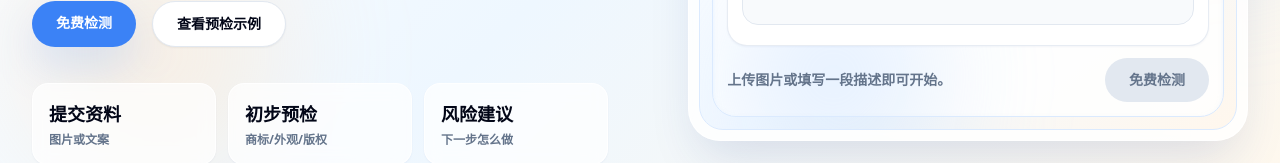
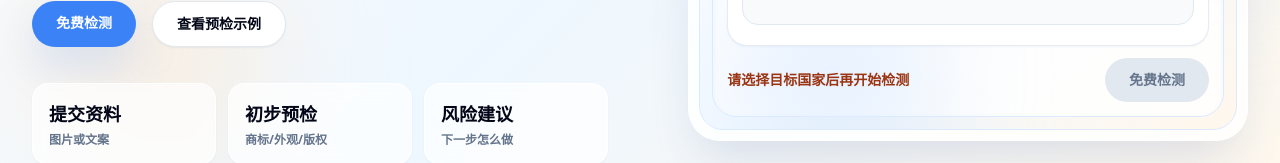
Before and after one commit to Crazy-HL/Gang-Gang-Cross-border-Web-Version1, a Vue app in the folder frontend/: page / in a window 1280 px wide. Shown: the part 506-669 px from the top of the page. Built offline with nearby package versions, Linux system fonts and the light colour scheme; no server answers.

Commit message:
Require market selection for detection

```diff
--- a/frontend/src/components/detect/DetectionForm.vue
+++ b/frontend/src/components/detect/DetectionForm.vue
@@ -8,6 +8,26 @@
           <p class="mt-3 max-w-2xl text-sm leading-6 text-slate-600">
             两种方式任选一种，也可以一起提交。
           </p>
+        </div>
+
+        <div class="mt-6 rounded-[1.75rem] border border-blue-100 bg-white p-5 shadow-sm shadow-blue-900/5">
+          <label class="block text-sm font-black text-slate-950">
+            目标国家
+            <select
+              v-model="formData.market"
+              class="mt-3 w-full rounded-2xl border border-slate-200 bg-slate-50 px-4 py-3 text-sm font-bold text-slate-900 outline-none transition focus:border-blue-300 focus:bg-white focus:ring-4 focus:ring-blue-100"
+              aria-label="目标国家"
+            >
+              <option value="">请选择目标国家</option>
+              <option value="美国">美国</option>
+              <option value="欧盟">欧盟</option>
+              <option value="英国">英国</option>
+              <option value="加拿大">加拿大</option>
+              <option value="澳大利亚">澳大利亚</option>
+              <option value="日本">日本</option>
+              <option value="全球">暂不确定</option>
+            </select>
+          </label>
         </div>
 
         <div class="mt-6 grid gap-6 xl:grid-cols-[0.95fr_1.05fr]">
@@ -69,7 +89,7 @@
         >
           开始预检
         </button>
-        <p class="mt-3 text-center text-xs font-bold text-slate-500">至少上传图片或填写一段商品描述</p>
+        <p class="mt-3 text-center text-xs font-bold text-slate-500">请选择目标国家，并上传图片或填写商品描述</p>
       </aside>
     </div>
   </form>
--- a/frontend/src/components/home/HeroSection.vue
+++ b/frontend/src/components/home/HeroSection.vue
@@ -155,8 +155,8 @@
                 </div>
 
                 <div class="grid gap-3 sm:grid-cols-[minmax(0,1fr)_auto] sm:items-center">
-                  <p class="min-h-5 text-xs font-bold sm:text-sm" :class="messageTone">
-                    {{ message }}
+                  <p class="min-h-5 text-xs font-bold sm:text-sm" :class="displayMessageTone">
+                    {{ displayMessage }}
                   </p>
                   <button
                     type="submit"
@@ -209,6 +209,14 @@ const resultSourceLabel = computed(() => officialHit.value ? '已查询美国官
 const previewSummary = computed(() => {
   const summary = resultPreview.value?.summary ?? ''
   return summary.length > 150 ? `${summary.slice(0, 150)}...` : summary
+})
+const displayMessage = computed(() => {
+  if (!isSubmitting.value && !resultPreview.value && validation.value.errors[0]) return validation.value.errors[0]
+  return message.value
+})
+const displayMessageTone = computed(() => {
+  if (!isSubmitting.value && !resultPreview.value && validation.value.errors[0]) return 'text-orange-800'
+  return messageTone.value
 })
 
 function sleep(ms: number) {
--- a/frontend/src/utils/validation.ts
+++ b/frontend/src/utils/validation.ts
@@ -8,6 +8,7 @@ export function validateDetectionForm(input: DetectionFormInput) {
   const errors: string[] = []
   const hasText = Boolean(input.title.trim())
 
+  if (!input.market.trim()) errors.push('请选择目标国家后再开始检测')
   if (!input.hasFile && !hasText) errors.push('请上传商品图片，或输入一段商品描述')
 
   if (input.hasFile && input.file) {
```
